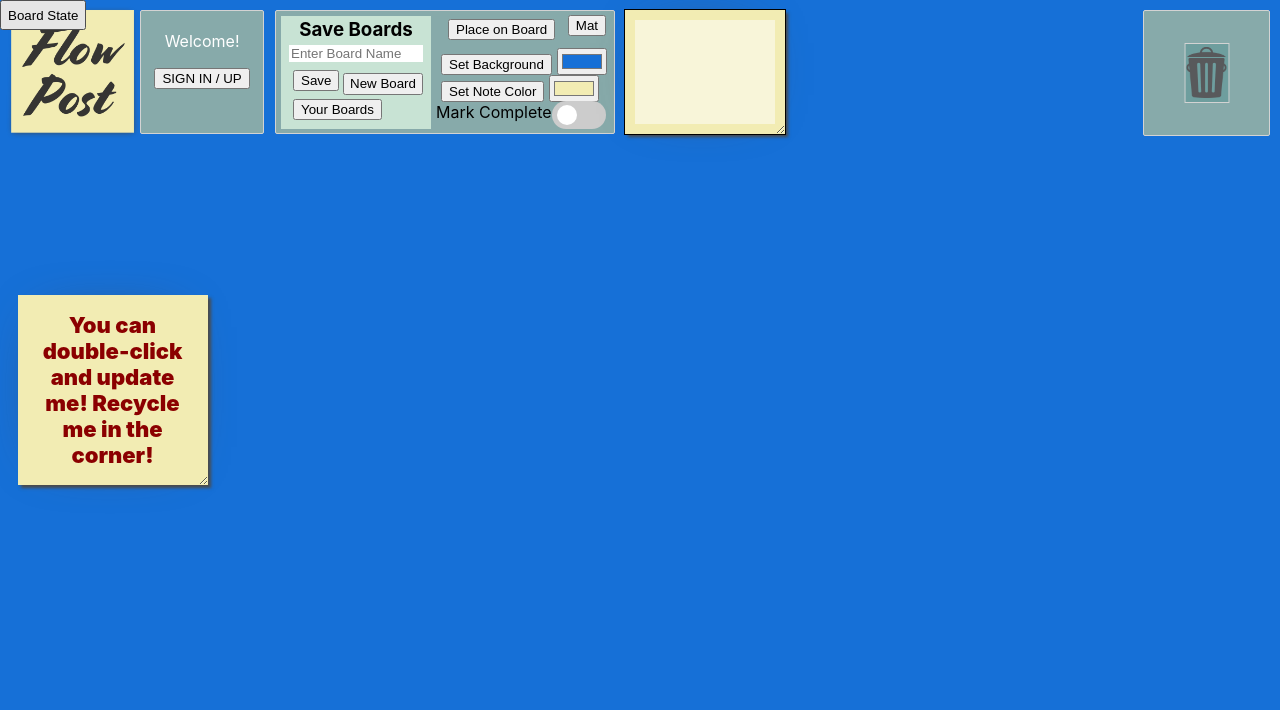
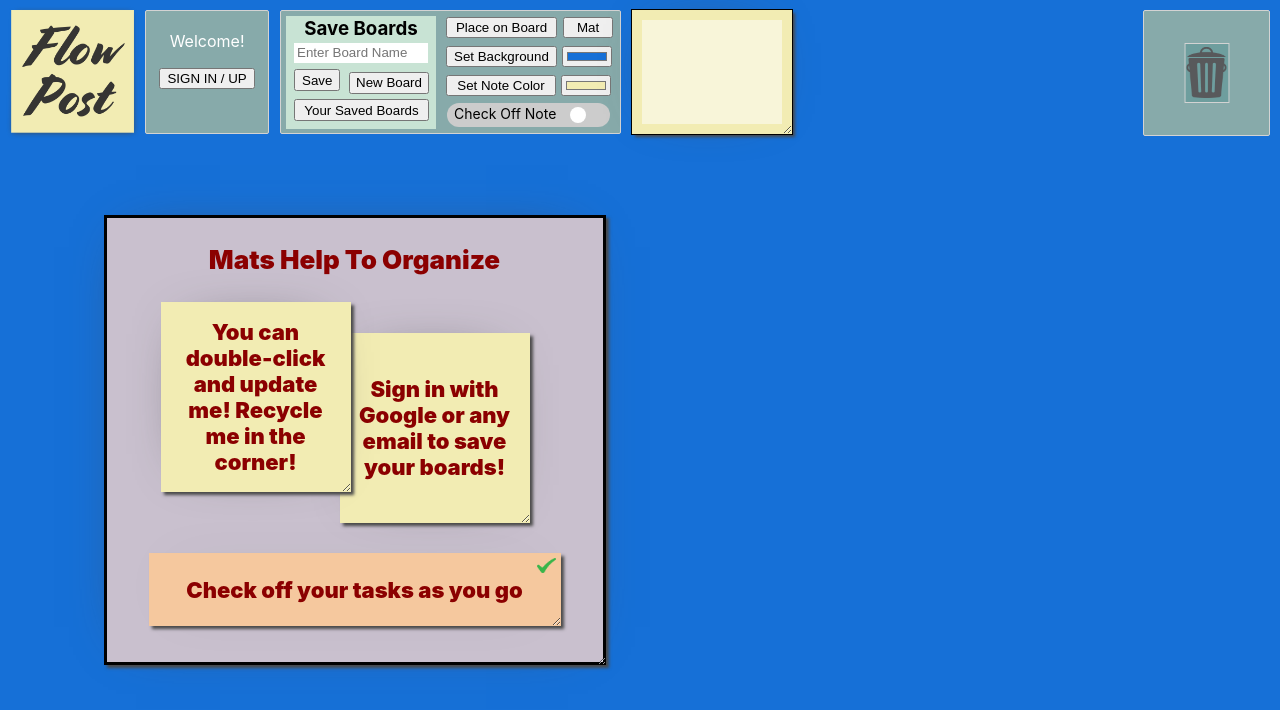
Before and after one commit to ashthomasweb/react--elephant-chart, a React (Create React App) app: page / in a window 1280 px wide. Shown: the top 710 px of the page. Built offline with nearby package versions, Linux system fonts and the light colour scheme; no server answers.

Commit message:
Cleans up UI and sets initial board
Creates initial display board describing features, and gives basic
polish to UI.

```diff
--- a/src/assets/initial-array.js
+++ b/src/assets/initial-array.js
@@ -5,8 +5,8 @@ export const initialArray = [
     id: 1,
     width: '',
     height: '',
-    top: '295px',
-    left: '10px',
+    top: '302px',
+    left: '153px',
     zIndex: 2,
     mouseOffsetX: 0,
     mouseOffsetY: 0,
@@ -16,20 +16,50 @@ export const initialArray = [
     noteBColor: '#f2ecb3',
     isMatBoard: false,
     isChecked: false,
-  }
-  // {
-  //   id: 2,
-  //   width: '',
-  //   height: '',
-  //   top: '315px',
-  //   left: '230px',
-  //   zIndex: 1,
-  //   mouseOffsetX: 0,
-  //   mouseOffsetY: 0,
-  //   noteText: 'Sign in with google or any email to save your boards!',
-  //   border: 'none',
-  //   noteBColor: '#f2ecb3',
-  //   isMatBoard: false,
-  //   isChecked: false,
-  // },
+  },
+  {
+    id: 2,
+    width: '',
+    height: '',
+    top: '333px',
+    left: '332px',
+    zIndex: 1,
+    mouseOffsetX: 0,
+    mouseOffsetY: 0,
+    noteText: 'Sign in with Google or any email to save your boards!',
+    border: 'none',
+    noteBColor: '#f2ecb3',
+    isMatBoard: false,
+    isChecked: false,
+  },
+  {
+    id: 3,
+    width: '502px',
+    height: '450px',
+    top: '215px',
+    left: '96px',
+    zIndex: -2147483563,
+    mouseOffsetX: 0,
+    mouseOffsetY: 0,
+    noteText: 'Mats Help To Organize',
+    border: 'none',
+    noteBColor: '#c9c0ce',
+    isMatBoard: true,
+    isChecked: false,
+  },
+  {
+    id: 4,
+    width: '412px',
+    height: '73px',
+    top: '553px',
+    left: '141px',
+    zIndex: 3,
+    mouseOffsetX: 0,
+    mouseOffsetY: 0,
+    noteText: 'Check off your tasks as you go',
+    border: 'none',
+    noteBColor: '#f5c89e',
+    isMatBoard: false,
+    isChecked: true,
+  },
 ]
--- a/src/components/board/board.component.jsx
+++ b/src/components/board/board.component.jsx
@@ -341,14 +341,14 @@ class Board extends Component {
             <button type='button' className='new-button' onClick={() => this.newBoard()}>
               New Board
             </button>
-            <button type='button' onClick={() => this.userBoardDropDown()}>
-              Your Boards
+            <button type='button' style={{width: '135px'}} onClick={() => this.userBoardDropDown()}>
+              Your Saved Boards
             </button>
             <div className='board-drop'></div>
           </div>
 
           <button
-            className='options-btn'
+            className='place-btn'
             type='button'
             onClick={() => this.newNoteHandler()}>
             Place on Board
@@ -362,17 +362,14 @@ class Board extends Component {
 
           <button type='button' className='color-elements' onClick={this.setBackgroundColor} >Set Background</button>
           <input type='color' className='color-elements'  id='bg-color-pick' ></input>
-          <button type='button' className='color-elements' onClick={this.setNoteColor} >Set Note Color</button>
+          <button type='button' className='color-elements' style={{width: '110px'}} onClick={this.setNoteColor} >Set Note Color</button>
           <input type='color' className='color-elements'  id='note-color-pick' ></input>
-          <p style={{margin: '0'}}>Mark Complete</p>
+          <label htmlFor='check-toggle' className='check-label'>Check Off Note</label>
           <label className="switch">
             <input id='check-toggle' type="checkbox"/>
             <span className="slider round"></span>
           </label>
         </div>
-<button type='button' style={{position: 'absolute', top: '0', height: '30px', zIndex: '9999999999'}} onClick={() => console.log(this.state)} >Board State</button>
-
-
         <div className='update-frame'>
           <button
             className='update-btn'
@@ -408,3 +405,8 @@ class Board extends Component {
 }
 
 export default Board
+
+
+
+
+{/* <button type='button' style={{position: 'absolute', top: '0', height: '30px', zIndex: '9999999999'}} onClick={() => console.log(this.state)} >Board State</button> */}
--- a/src/components/board/board.styles.scss
+++ b/src/components/board/board.styles.scss
@@ -23,18 +23,31 @@
   .save-board-input {
     width: 134px;
     border: none;
+    height: 20px;
+    margin-bottom: -2px;
+    padding-left: 3px;
+
+    &:focus {
+      outline: 1px solid grey;
+    }
   }
 
   h3 {
-    margin: 2px auto 1px;
+    margin: 1px auto 1px;
   }
 
   .new-button {
     position: absolute;
-    left: 50px;
-    top: 49px;
+    left: 55px;
+    top: 48px;
     width: 80px;
     padding: 1px 5px 2px;
+    height: 22px;
+  }
+
+  button {
+    margin: 8px 8px!important;
+    height: 22px;
   }
 
   .board-drop {
@@ -66,9 +79,10 @@
 }
 
 .options-frame {
-  width: 340px;
+  width: 341px;
   height: 124px;
   position: absolute;
+  margin: 0 5px;
   top: 10px;
   left: 275px;
   padding: 0 0 0 160px;
@@ -81,7 +95,7 @@
 
   button {
     display: block;
-    margin: 8px 12px;
+    margin: 4px 12px 0;
   }
 
   &.selected {
@@ -90,25 +104,49 @@
 
   .color-elements {
     display: inline-block;
-    margin: 0 0 0 5px;
+    margin: 8px 0 0px 5px;
     bottom: 0;
     position: relative;
+    height: 21px;
   }
 
   .mat {
     position: absolute;
-    top: 4px;
-    right: 8px;
+    top: 6px;
+    right: 7px;
     margin: 0;
+    height: 21px;
+    width: 50px;
+  }
+
+  .place-btn {
+    height: 21px;
+    position: relative;
+    right: 7px;
+    width: 111px;
+    margin-top: 6px;
+
+  }
+
+  .check-label {
+    margin: 0;
+    cursor: pointer;
+    z-index: 10;
+    position: relative;
+    left: 13px;
+    top: 7px;
+    font-size: 14px;
+    user-select: none;
   }
 
   .switch {
     position: absolute;
     display: inline-block;
-    width: 54px;
-    height: 28px;
-    bottom: 4px;
-    right: 8px;
+    width: 163px;
+    height: 24px;
+    bottom: 6px;
+    right: 10px;
+    z-index: 9;
   }
 
   /* Hide default HTML checkbox */
@@ -134,27 +172,31 @@
   .slider:before {
     position: absolute;
     content: "";
-    height: 20px;
-    width: 20px;
-    left: 5px;
+    height: 16px;
+    width: 16px;
+    right: 24px;
     bottom: 4px;
     background-color: white;
     -webkit-transition: .4s;
     transition: .4s;
   }
 
+  input {
+    left: 0px;
+  }
+
   input:checked + .slider {
-    background-color: #2196F3;
+    background-color: #359b42;
   }
 
   input:focus + .slider {
-    box-shadow: 0 0 1px #2196F3;
+    box-shadow: 0 0 1px #359b42;
   }
 
   input:checked + .slider:before {
-    -webkit-transform: translateX(21px);
-    -ms-transform: translateX(21px);
-    transform: translateX(21px);
+    -webkit-transform: translateX(18px);
+    -ms-transform: translateX(18px);
+    transform: translateX(18px);
   }
 
   /* Rounded sliders */
@@ -192,7 +234,7 @@
 }
 
 .pad-frame {
-  left: 625px;
+  left: 632px;
   top: 10px;
   height: 124px;
   position: absolute;
--- a/src/components/header/header.styles.scss
+++ b/src/components/header/header.styles.scss
@@ -1,5 +1,5 @@
 .header {
-  height: 70px;
+  height: 134px;
   width: 100%;
   display: flex;
   // justify-content: space-between;
@@ -22,8 +22,7 @@
     width: 124px;
     height: 124px;
     pointer-events: all;
-    margin-right: 10px;
-    margin-top: 10px;
+    margin: 10px 5px;
     text-align: center;
     border: 1px solid lightgray;
     background-color: var(--primary);
--- a/src/components/signinupmodal/signinupmodal.styles.scss
+++ b/src/components/signinupmodal/signinupmodal.styles.scss
@@ -3,5 +3,5 @@
     justify-content: center;
     margin: 10px auto;
     background-color: var(--primary);
-    padding-bottom: 20px;
+    padding: 10px 10px 20px;
 }
--- a/src/index.css
+++ b/src/index.css
@@ -1,6 +1,7 @@
 :root {
   --primary: #87aaaa;
   --primary-dark: #6e9e9e;
+  --primary-blue: #1670d7;
 
   --secondary: #C8E3D4;
   --tertiary: #5d7575;
```
